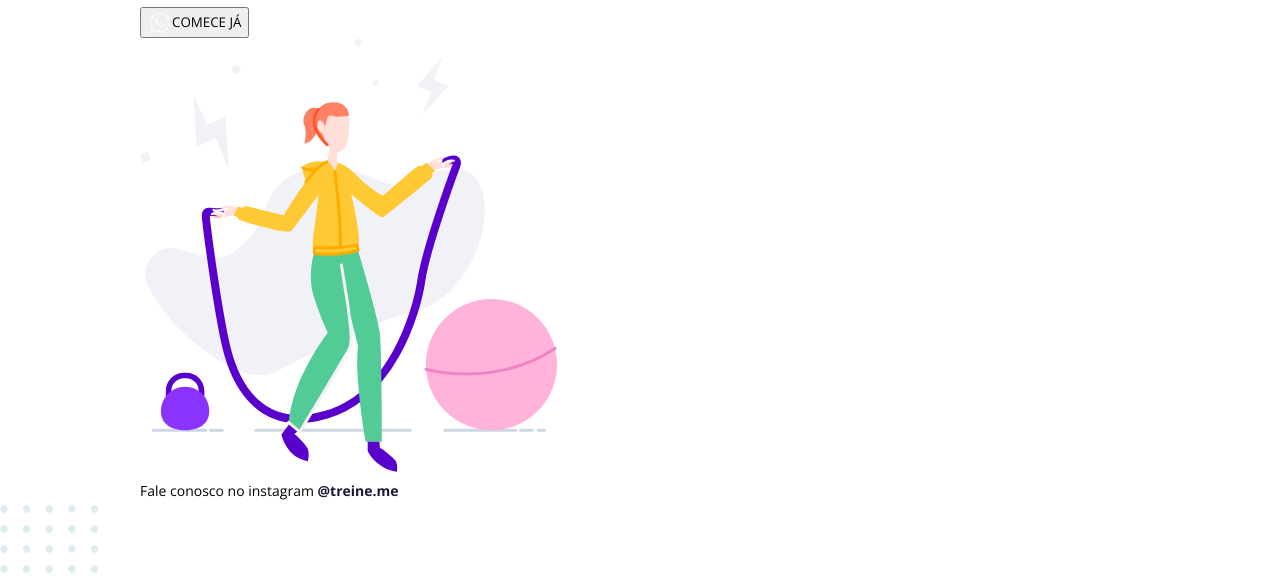
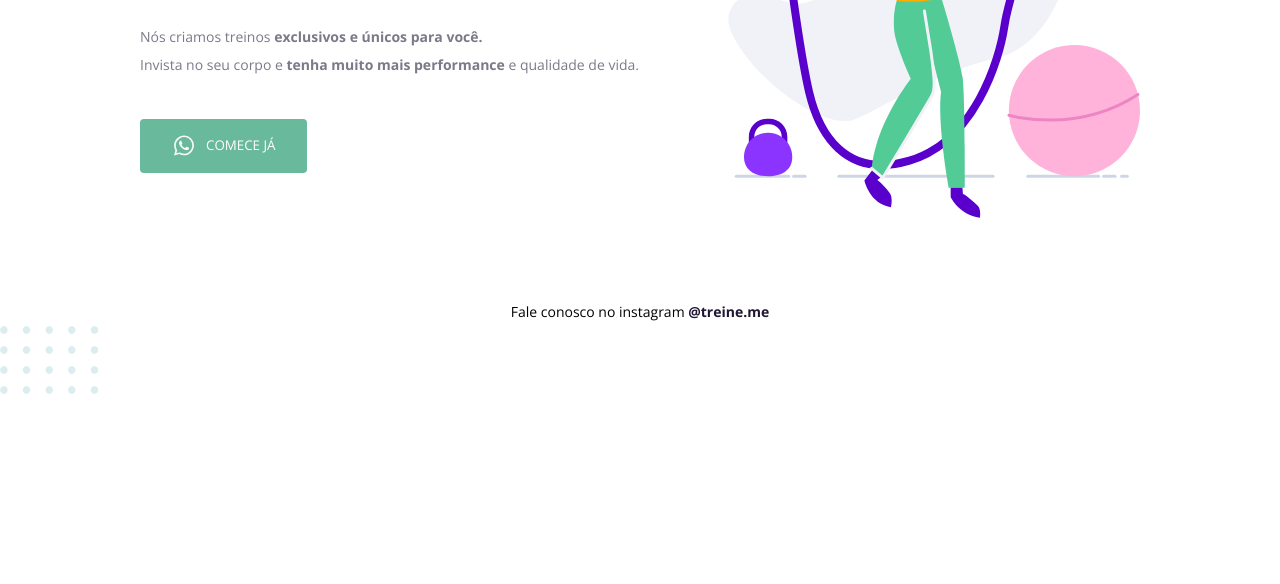
Before and after one commit to ramomOliveira/projeto2-explorer, a plain HTML site: page index.html in a window 1280 px wide. Shown: the part 363-947 px from the top of the page. After the commit the page ends 800 px from the top, so only its background shows below. Drawn offline with nearby package versions, Linux system fonts and the light colour scheme.

Commit message:
stylized content

```diff
--- a/style.css
+++ b/style.css
@@ -33,6 +33,12 @@ ul li a:hover {
   font-weight: bold
 }
 
+main {
+  display: flex;
+  align-items: center;
+  justify-content: space-between;
+}
+
 h1 {
   font-family: "Mulish", sans-serif;
   font-size: 49px;
@@ -46,10 +52,12 @@ h1 span {
   color: #89C5CC;
   font-weight: bold;
 }
-p {
+
+section p {
   font-size: 14px;
   line-height: 28px;
   color: #7D7989;
+  margin: 40px 0;
 }
 
 button {
@@ -57,11 +65,30 @@ button {
   align-items: center;
   text-transform: uppercase;
   font-family: "Open Sans", sans-serif;
+  justify-content: center;
+
+  background-color: #69B99D;
+  border: 0;
+  padding: 14px 32px 15px;
+  color: white;
+  gap: 10px;
+  border-radius: 4px;
+
+  cursor: pointer;
+}
+
+button:hover {
+  background-color: #4EA788;
+  transition: background-color ease-in 0.3s;
+
 }
 
 footer {
   font-size: 14px;
   line-height: 28px;
+
+  text-align: center;
+  margin-top: 80px;
 }
 
 footer a {
```
